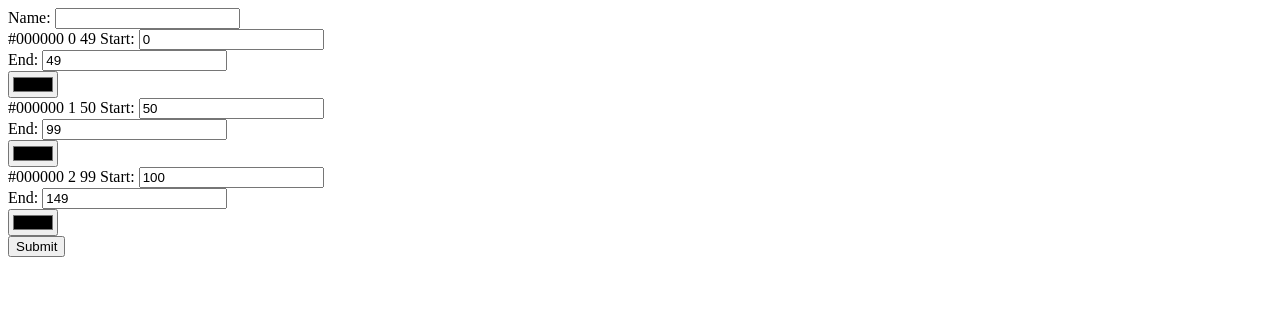
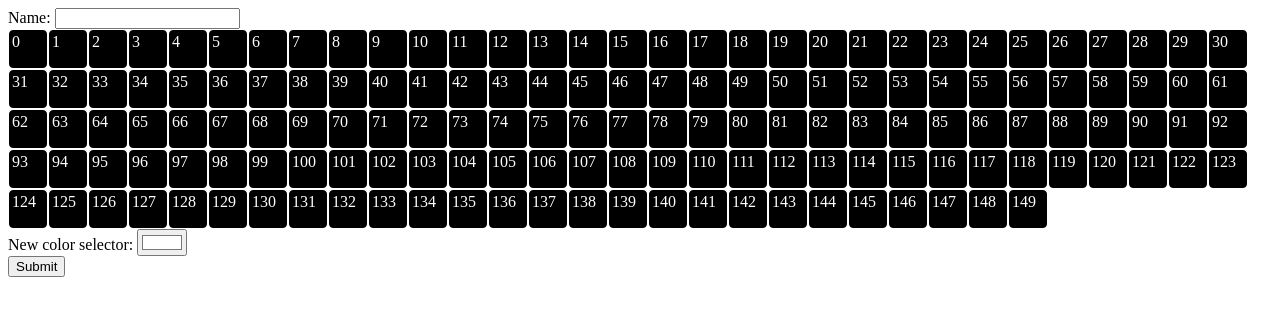
Before and after one commit to welol5/DumbElementsWeb, an Angular app: page /home in a window 1280 px wide. Shown: the top 316 px of the page. Built offline with nearby package versions, Linux system fonts and the light colour scheme; what ngx-color-picker would draw is missing.

Commit message:
Created a new UI for easier color and led selection

```diff
--- a/src/app/models/ledUpdateRequest.ts
+++ b/src/app/models/ledUpdateRequest.ts
@@ -11,7 +11,7 @@ export class LedUpdateRequest {
 export class BulkLEDUpdate {
     public status: LEDUpdate[];
 
-    constructor(status = []) {
+    constructor(status: LEDUpdate[]) {
         this.status = status;
     }
 }
--- a/src/app/rgb-controls/rgb-controls.component.html
+++ b/src/app/rgb-controls/rgb-controls.component.html
@@ -4,19 +4,18 @@ Name:
     Enter a name
 </div>
 <br>
-<div *ngFor="let color of colors2; index as i">
-    {{color}}
-    {{i}}
-    {{chunks[i+1]}}
-    Start:
-    <input type="number" [(ngModel)]="chunks[i*2]">
-    <br>
-    End:
-    <input type="number" [(ngModel)]="chunks[i*2+1]">
-    <br>
-    <!-- <input [(colorPicker)]="colors[i]" [style.background]="colors[i]" [cpOutputFormat]="'rgba'"
-        [cpAlphaChannel]="'disabled'" /> -->
-        <input type="color" [(ngModel)]="colors2[i]">
-    <br>
+
+<div class="ledContainer">
+    <div *ngFor="let led of leds; index as i" (click)="select(i)">
+        <div class="led" [ngStyle]="ledStyles[i]">{{i}}</div>
+        <!-- <div *ngIf="!ledsSelected[i]" class="led ledNotSelected">{{i}}</div> -->
+    </div>
 </div>
+New color selector:
+<input type="color" [(ngModel)]="currentColor" (change)="updateColors()">
+<br>
 <button (click)="setColor()">Submit</button>
+<br>
+<div *ngFor="let action of actionList; index as i">
+    Start: {{action.ledStart}}, End: {{action.ledEnd}}, r: {{action.r}}, g: {{action.g}}, b: {{action.b}}
+</div>
--- a/src/app/rgb-controls/rgb-controls.component.scss
+++ b/src/app/rgb-controls/rgb-controls.component.scss
@@ -1,3 +1,25 @@
 .required {
     color: red;
 }
+
+.led {
+    width: 2em;
+    height: 2em;
+    border-radius: .25em;
+    margin: 1px;
+}
+
+.ledContainer {
+    display: flex;
+    flex-wrap: wrap;
+}
+
+.ledSelected {
+    border: 3px solid rgb(0, 255, 0);
+    padding: 0px;
+}
+
+.ledNotSelected {
+    border: 1px solid black;
+    padding: 2px;
+}
--- a/src/app/rgb-controls/rgb-controls.component.ts
+++ b/src/app/rgb-controls/rgb-controls.component.ts
@@ -13,22 +13,32 @@ export class RgbControlsComponent {
 
   public name: string = '';
   public nameInvalid: boolean = false;
-  public colors: string[];
-  public colors2: string[];
-  public chunkCount: number = 3;
-  public chunks: any[] = [];
 
+  public leds: string[];
+  public selection: number = -1;
+  public selectionStart: number = -1;
+  public selectionEnd: number = -1;
+  public ledsSelected: boolean[];
+  public ledStyles: any[];
+  public currentColor: string;
 
-  constructor(private rgb: RgbConrollerService){
-    this.colors = Array<string>(this.chunkCount);
-    this.colors2 = Array<string>(this.chunkCount);
-    this.chunks = Array(this.chunkCount*2);
-    for(let i = 0; i < this.chunkCount; i++){
-      this.colors[i] = 'rgb(0,0,0)';
-      this.colors2[i] = '#000000';
-      this.chunks[(i*2)] = i*50;
-      this.chunks[(i*2)+1] = ((i+1)*50) -1;
+  public actionList: LEDUpdate[] = [];
+  public actionListMaxSize = 10;
+
+  constructor(private rgb: RgbConrollerService) {
+    this.leds = Array<string>(rgb.getLEDCount());
+    this.ledsSelected = Array<boolean>(rgb.getLEDCount());
+    this.ledStyles = Array<string>(rgb.getLEDCount());
+    for (let i = 0; i < rgb.getLEDCount(); i++) {
+      this.leds[i] = '#000000';
+      this.ledStyles[i] = {
+        'color': this.getTextColor('#000000'),
+        'background-color': '#000000',
+        'border': '1px solid #000000',
+        'padding': '2px'
+      };
     }
+    this.currentColor = '#FFFFFF';
   }
 
   setColor() {
@@ -36,20 +46,123 @@ export class RgbControlsComponent {
     //   this.nameInvalid = true;
     // }
 
-    let bulkLEDUpdate: BulkLEDUpdate = new BulkLEDUpdate();
-    for(let i = 0; i < this.chunkCount; i++){
-      // let rgbValues = this.colors[i].substring(4,this.colors[i].length-1).split(',');
-      let rgbValues = this.colors2[i].substring(1);
-      let r = parseInt(rgbValues.substring(0,2), 16);
-      let g = parseInt(rgbValues.substring(2,4), 16);
-      let b = parseInt(rgbValues.substring(4), 16);
-      console.log(rgbValues, r, g, b);
-      let update: LEDUpdate = new LEDUpdate(this.chunks[(i*2)], this.chunks[(i*2)+1], r, g, b);
-      bulkLEDUpdate.status.push(update);
-    }
+    let bulkLEDUpdate: BulkLEDUpdate = new BulkLEDUpdate(this.actionList);
 
     this.rgb.setRGB(this.name, bulkLEDUpdate).subscribe((data: any) => {
 
     });
   }
+
+  select(i: number): void {
+    if (this.selection == -1) {
+      this.selection = i;
+      this.saveColors();
+      this.currentColor = '#FFFFFF';
+    } else {
+      if (i > this.selection) {
+        this.selectionStart = this.selection;
+        this.selectionEnd = i;
+      } else {
+        this.selectionStart = i;
+        this.selectionEnd = this.selection;
+      }
+      this.selection = -1;
+
+      for (let i = 0; i < this.rgb.getLEDCount(); i++) {
+        this.ledsSelected[i] = false;
+        this.ledStyles[i] = this.ledStyles[i] = {
+          'color': this.getTextColor(this.leds[i]),
+          'background-color': this.leds[i],
+          'border': '1px solid #000000',
+          'padding': '2px'
+        }
+      }
+
+      for (let i = this.selectionStart; i <= this.selectionEnd; i++) {
+        this.ledsSelected[i] = true;
+        this.ledStyles[i] = this.ledStyles[i] = {
+          'border': '3px solid #00FF00',
+          'padding': '0px'
+        }
+      }
+
+    }
+  }
+
+  updateColors() {
+    for (let i = this.selectionStart; i <= this.selectionEnd; i++) {
+      this.ledStyles[i] = this.ledStyles[i] = {
+        'color': this.getTextColor(this.currentColor),
+        'background-color': this.currentColor,
+        'border': '3px solid #00FF00',
+        'padding': '0px'
+      }
+    }
+
+    let r = parseInt(this.currentColor.substring(1, 3), 16);
+    let g = parseInt(this.currentColor.substring(3, 5), 16);
+    let b = parseInt(this.currentColor.substring(5), 16);
+    if (this.actionList.length > 0 && this.selectionStart == this.actionList[this.actionList.length - 1].ledStart && this.selectionEnd == this.actionList[this.actionList.length - 1].ledEnd) {
+      this.actionList[this.actionList.length-1].r = r;
+      this.actionList[this.actionList.length-1].g = g;
+      this.actionList[this.actionList.length-1].b = b;
+    } else {
+      this.actionList.push(new LEDUpdate(this.selectionStart, this.selectionEnd, r, g, b));
+    }
+
+    if(this.actionList.length > this.actionListMaxSize){
+      this.actionList.shift();
+    }
+  }
+
+  saveColors(): void {
+    for (let i = this.selectionStart; i <= this.selectionEnd; i++) {
+      this.leds[i] = '' + this.currentColor;
+    }
+  }
+
+  /**
+   * This algorithm was found online.
+   * @param hexColor the #XXXXXX string value of the color
+   * @returns the luminance value
+   */
+  calculateLuminance(hexColor: string): number {
+
+    let r = parseInt(hexColor.substring(1, 3), 16);
+    let g = parseInt(hexColor.substring(3, 5), 16);
+    let b = parseInt(hexColor.substring(5), 16);
+
+    let RsRGB = r / 255;
+    let GsRGB = g / 255;
+    let BsRGB = b / 255;
+
+    let R, G, B;
+    if (RsRGB <= 0.03928) {
+      R = RsRGB / 12.92;
+    } else {
+      R = ((RsRGB + 0.055) / 1.055) ^ 2.4;
+    }
+    if (GsRGB <= 0.03928) {
+      G = GsRGB / 12.92;
+    } else {
+      G = ((GsRGB + 0.055) / 1.055) ^ 2.4;
+    }
+    if (BsRGB <= 0.03928) {
+      B = BsRGB / 12.92;
+    } else {
+      B = ((BsRGB + 0.055) / 1.055) ^ 2.4;
+    }
+
+    return 0.2126 * R + 0.7152 * G + 0.0722 * B;
+  }
+
+  getTextColor(color: string): string {
+    let whiteContrastRatio = (this.calculateLuminance('#FFFFFF') + 0.05) / (this.calculateLuminance(color) + 0.05);
+    let blackContrastRatio = (this.calculateLuminance(color) + 0.05) / (this.calculateLuminance('#000000') + 0.05);
+    if (whiteContrastRatio > blackContrastRatio) {
+      return '#FFFFFF';
+    } else {
+      return '#000000';
+    }
+  }
 }
```
